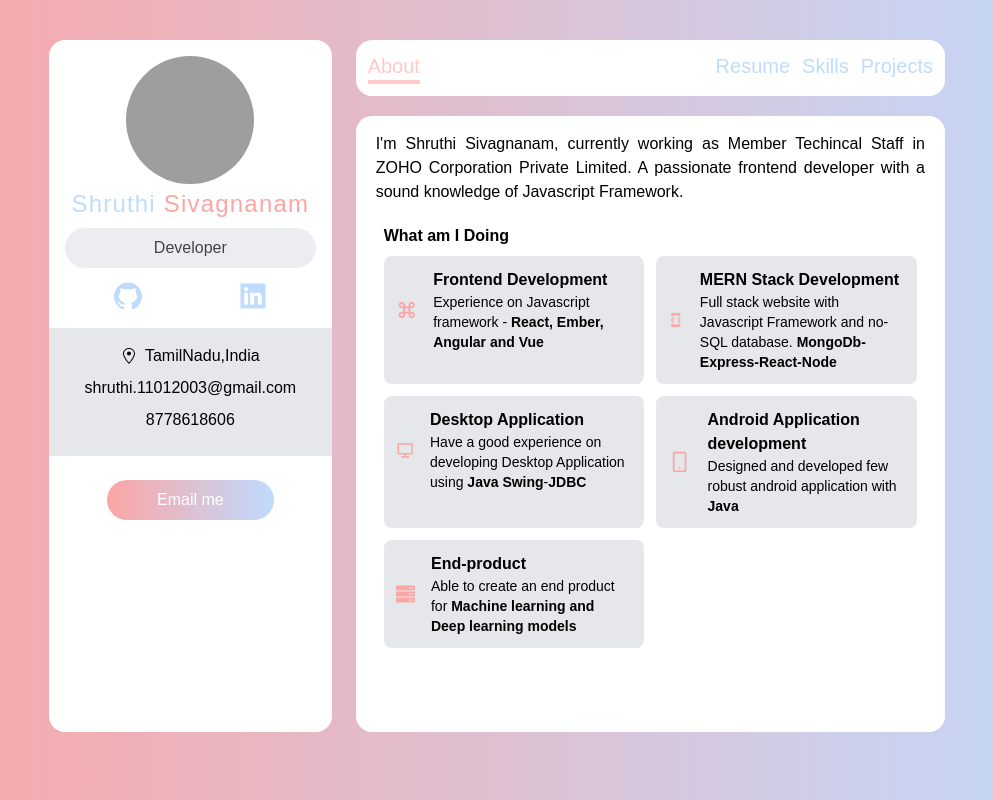
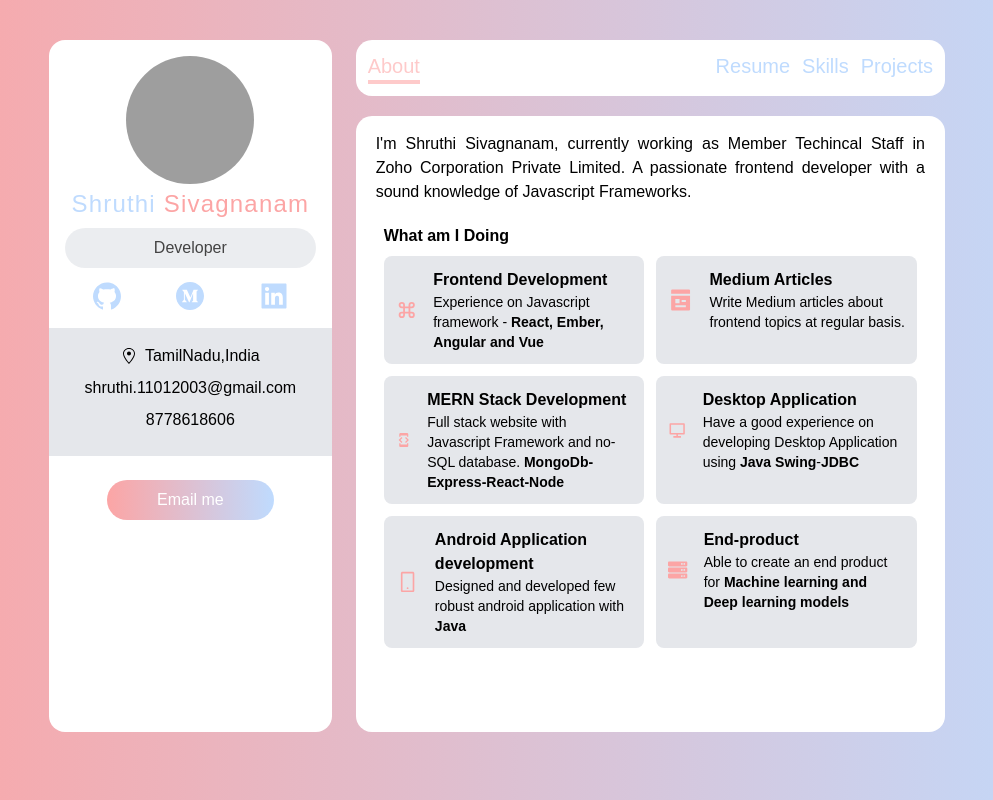
Before and after one commit to Shruthi-Sivagnanam/shruthi, a Next.js app: page / in a window 1280 px wide. Shown: the whole page, without its empty margins (143-1136 px from the left). Built offline with nearby package versions, Linux system fonts and the light colour scheme; grey boxes are pictures that could not be loaded.

Commit message:
scroll fix and data updated

```diff
--- a/components/SideBar.tsx
+++ b/components/SideBar.tsx
@@ -1,4 +1,8 @@
-import { AiFillGithub, AiFillLinkedin } from "react-icons/ai";
+import {
+  AiFillGithub,
+  AiFillLinkedin,
+  AiFillMediumCircle,
+} from "react-icons/ai";
 import { GoLocation } from "react-icons/go";
 
 const SideBar = () => {
@@ -23,6 +27,12 @@ const SideBar = () => {
           className="hover:animate-bounce"
         >
           <AiFillGithub className="w-8 h-8" />
+        </a>
+        <a
+          href="https://medium.com/@shruthi.11012003"
+          className="hover:animate-bounce"
+        >
+          <AiFillMediumCircle className="w-8 h-8" />
         </a>
         <a
           href="https://www.linkedin.com/in/shruthi-sivagnanam/"
--- a/data.ts
+++ b/data.ts
@@ -1,5 +1,5 @@
 import { FaServer } from "react-icons/fa";
-import { RiCommandFill, RiComputerLine } from "react-icons/ri";
+import { RiCommandFill, RiComputerLine, RiPagesFill } from "react-icons/ri";
 import {
   About,
   Achivements,
@@ -16,7 +16,7 @@ import { BsCircleFill } from "react-icons/bs";
 
 export const about: About[] = [
   {
-    des: " I'm Shruthi Sivagnanam, currently working as Member Techincal Staff in ZOHO Corporation Private Limited. A passionate frontend developer with a sound knowledge of Javascript Framework.",
+    des: " I'm Shruthi Sivagnanam, currently working as Member Techincal Staff in Zoho Corporation Private Limited. A passionate frontend developer with a sound knowledge of Javascript Frameworks.",
   },
 ];
 
@@ -26,6 +26,11 @@ export const services: Service[] = [
     title: "Frontend Development",
     about:
       "Experience on Javascript framework - <b> React, Ember, Angular and Vue </b>",
+  },
+  {
+    Icon: RiPagesFill,
+    title: "Medium Articles",
+    about: "Write Medium articles about frontend topics at regular basis.",
   },
   {
     Icon: MdDeveloperMode,
@@ -77,14 +82,14 @@ export const education: Education[] = [
 export const work: Work[] = [
   {
     title: "Member Techincal Staff - Frontend Developer",
-    companyName: "ZOHO Corporation Private Limited",
+    companyName: "Zoho Corporation Private Limited",
     duration: "May 2024 - Present",
     ip: "Member Techincal Staff",
     des: "Zoho Loans - (Angular, Vue)",
   },
   {
     title: "Techincal Trainee - Frontend Developer",
-    companyName: "ZOHO Corporation Private Limited",
+    companyName: "Zoho Corporation Private Limited",
     duration: "5 months",
     ip: "Techincal Trainee",
     des: "Detective and Zoho Loans - (Ember, Angular)",
--- a/pages/skill.tsx
+++ b/pages/skill.tsx
@@ -9,7 +9,7 @@ export default function skill() {
       <div className="p-3 overflow-y-scroll" style={{ height: "75vh" }}>
         <div className="grid md:grid-cols-2 gap-5 my-2">
           <div>
-            <h5 className="my-3 text-xl font-bold">Languages & Framework</h5>
+            <h5 className="my-3 text-xl font-bold">Languages</h5>
             <div className="my-2">
               {language.map((lang) => (
                 <Bar data={lang} key={lang.skill} />
--- a/styles/globals.css
+++ b/styles/globals.css
@@ -1,6 +1,6 @@
 @tailwind base;
 * {
-  scrollbar-width: thin;
+  scrollbar-width: inherit !important;
   scrollbar-color: pink, white;
 }
 *::-webkit-scrollbar {
```
